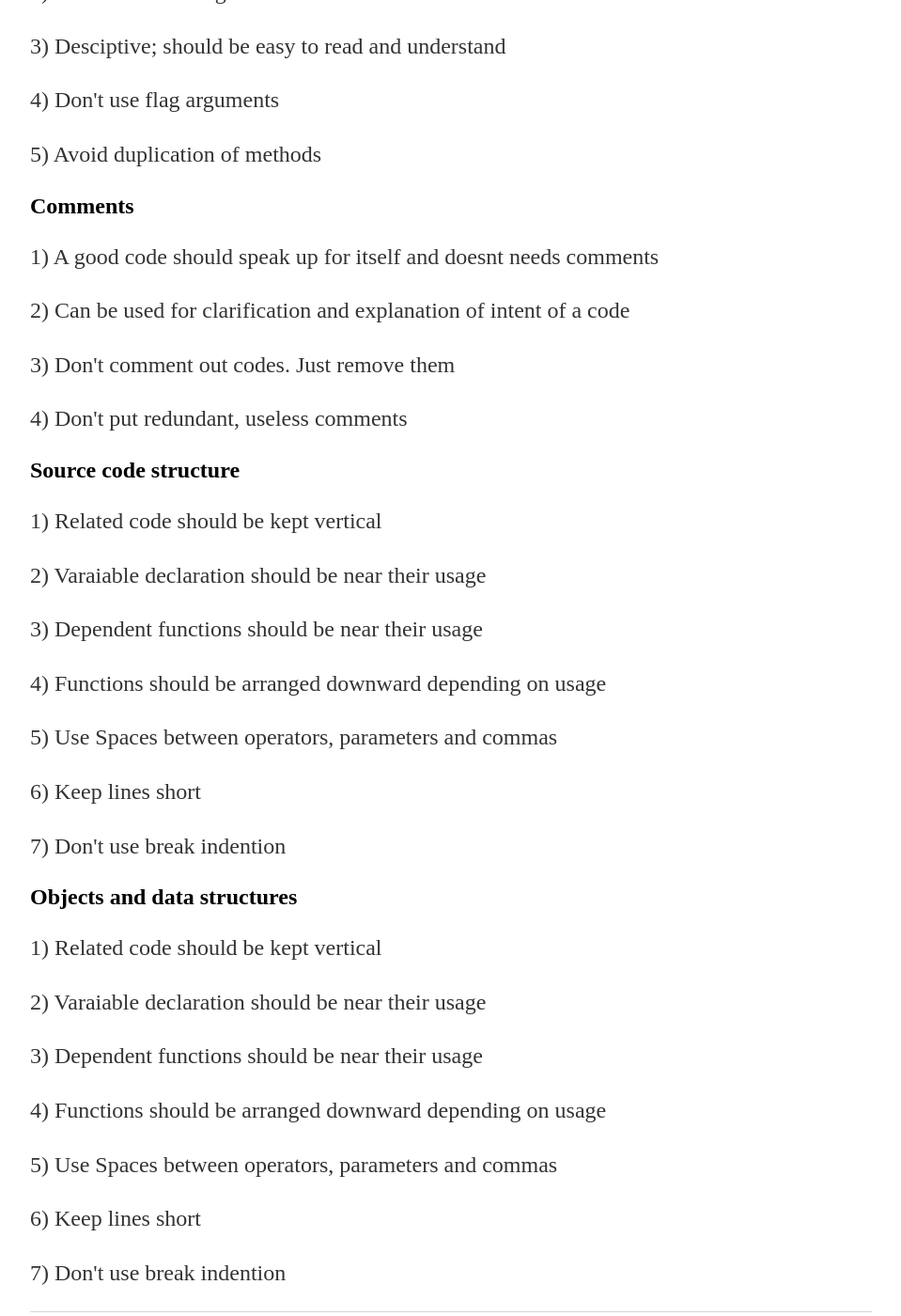
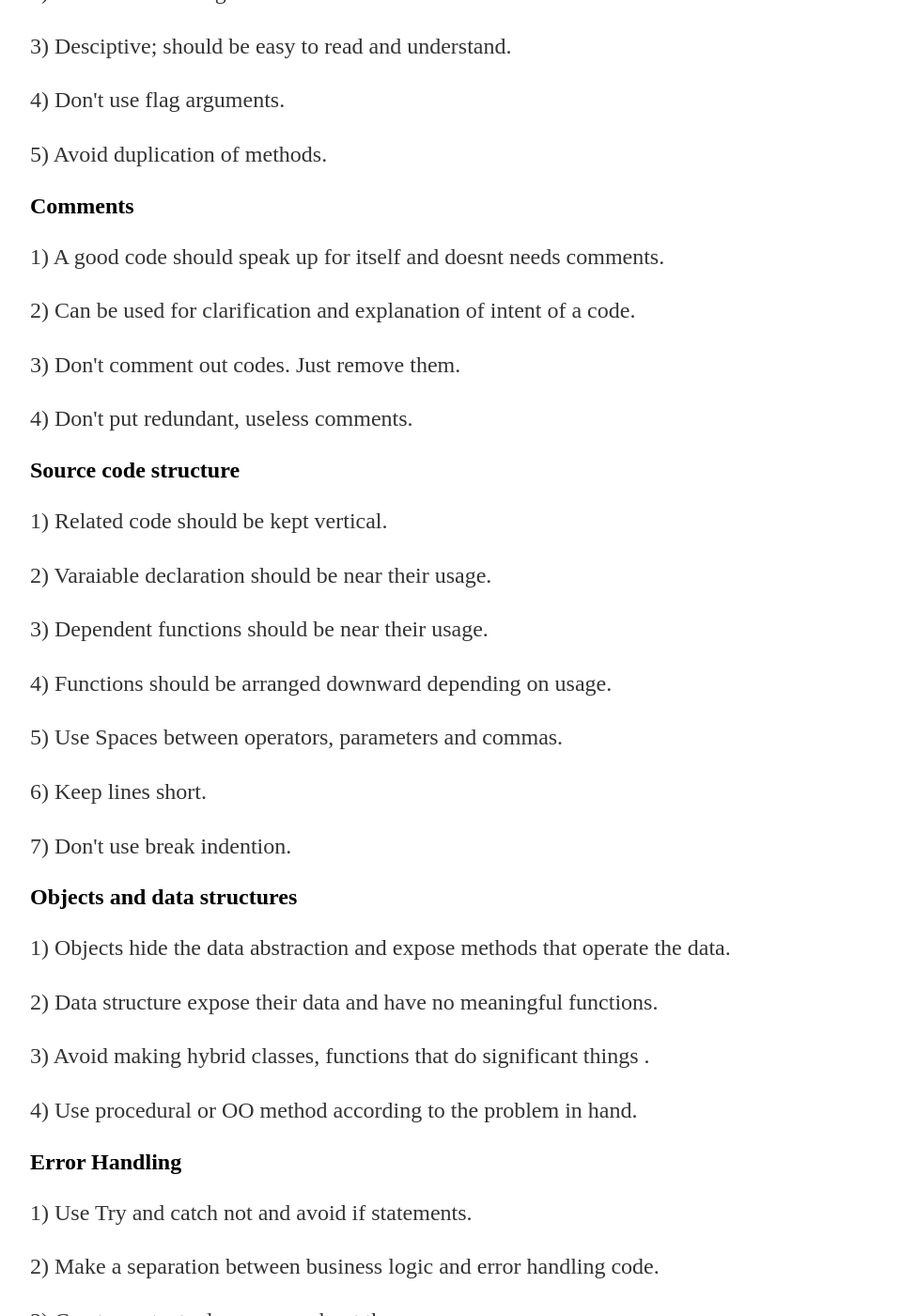
Before and after one commit to lewisjohnvillamor/lewisjohnvillamor.github.io, a Jekyll site: the page built from cleancode/index.html, in a window 1280 px wide and 1400 px high, scrolled down 612 px. Shown: the whole window at 94% size, without its empty margins (160-1119 px from the left). Built offline with Jekyll 4.4.1, drawn with Linux system fonts in a browser that asks for light colours; some of the changed text lies outside the part shown.

Commit message:
Update cleancode/index.html

```diff
--- a/cleancode/index.html
+++ b/cleancode/index.html
@@ -4,41 +4,52 @@
 ---
 <div class="Summary">
 			<h1> Clean Code Review</h1>
+
 			<h2> Meaningful Names</h2>
-			<p> 1)	Variables should be meaningful</p>
-			<p> 2)	Variables should be understandable on its own</p>
-			<p> 3)	Pronounceable names</p>
-			<p> 4)	Avoiding acronyms and confusing names</p>
+			<p> 1)	Variables should be meaningful.</p>
+			<p> 2)	Variables should be understandable on its own.</p>
+			<p> 3)	Pronounceable names.</p>
+			<p> 4)	Avoiding acronyms and confusing names.</p>
 
 			<h2> Functions</h2>
-			<p> 1)	Compact and does only one thing</p>
-			<p> 2)	Few number of arguments is better</p>
-			<p> 3)	Desciptive; should be easy to read and understand</p>
-			<p> 4)	Don't use flag arguments</p>
-			<p> 5)	Avoid duplication of methods</p>
+			<p> 1)	Compact and does only one thing.</p>
+			<p> 2)	Few number of arguments is better.</p>
+			<p> 3)	Desciptive; should be easy to read and understand.</p>
+			<p> 4)	Don't use flag arguments.</p>
+			<p> 5)	Avoid duplication of methods.</p>
 
 			<h2> Comments</h2>
-			<p> 1)	A good code should speak up for itself and doesnt needs comments</p>
-			<p> 2)	Can be used for clarification and explanation of intent of a code</p>
-			<p> 3)  Don't comment out codes. Just remove them</p>
-			<p> 4)	Don't put redundant, useless comments </p>
+			<p> 1)	A good code should speak up for itself and doesnt needs comments.</p>
+			<p> 2)	Can be used for clarification and explanation of intent of a code.</p>
+			<p> 3)  Don't comment out codes. Just remove them.</p>
+			<p> 4)	Don't put redundant, useless comments.</p>
 
 			<h2> Source code structure</h2>
-			<p> 1)	Related code should be kept vertical</p>
-			<p> 2)	Varaiable declaration should be near their usage</p>
-			<p> 3)	Dependent functions should be near their usage</p>
-			<p> 4)	Functions should be arranged downward depending on usage</p>
-			<p> 5)	Use Spaces between operators, parameters and commas</p>
-			<p> 6)	Keep lines short</p>
-			<p> 7)	Don't use break indention</p>
+			<p> 1)	Related code should be kept vertical.</p>
+			<p> 2)	Varaiable declaration should be near their usage.</p>
+			<p> 3)	Dependent functions should be near their usage.</p>
+			<p> 4)	Functions should be arranged downward depending on usage.</p>
+			<p> 5)	Use Spaces between operators, parameters and commas.</p>
+			<p> 6)	Keep lines short.</p>
+			<p> 7)	Don't use break indention.</p>
 
 			<h2> Objects and data structures</h2>
-			<p> 1)	Related code should be kept vertical</p>
-			<p> 2)	Varaiable declaration should be near their usage</p>
-			<p> 3)	Dependent functions should be near their usage</p>
-			<p> 4)	Functions should be arranged downward depending on usage</p>
-			<p> 5)	Use Spaces between operators, parameters and commas</p>
-			<p> 6)	Keep lines short</p>
-			<p> 7)	Don't use break indention</p>
+			<p> 1)	Objects hide the data abstraction and expose methods that operate the data.</p>
+			<p> 2)	Data structure expose their data and have no meaningful functions.</p>
+			<p> 3)  Avoid making hybrid classes, functions that do significant things .</p>
+			<p> 4)	Use procedural or OO method according to the problem in hand.</p>
+
+			<h2> Error Handling</h2>
+			<p> 1)	Use Try and catch not and avoid if statements.</p>
+			<p> 2)	Make a separation between business logic and error handling code.</p>
+			<p> 3)	Create contextual messages about the error</p>
+			<p> 4)	Dont Return Null in methods instead of empty object.</p>
+			<p> 5)  Dont Pass Null to methods as this generates  NullPointerExcetion </p>
+
+			<h2> Test</h2>
+			<p> 1)	Make one assert per test.</p>
+			<p> 2)	Readable.</p>
+			<p> 3)  Independent.</p>
+			<p> 4)	Repeatable</p>
 
 		</div>
```
